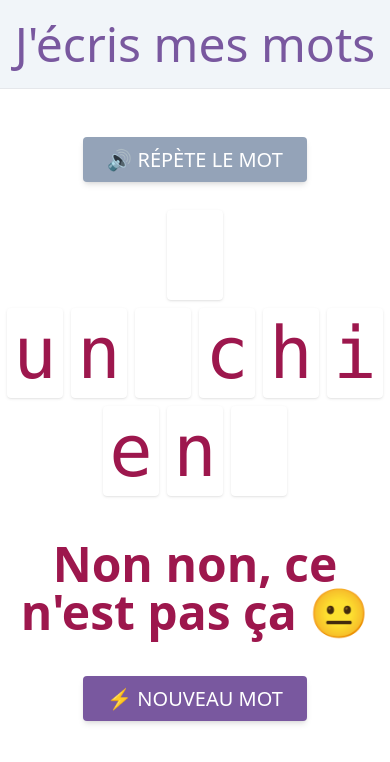
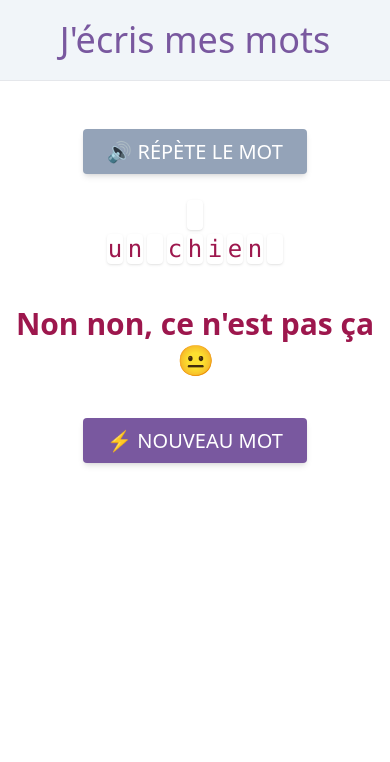
Before and after one commit to harg/egwordlist, a Next.js app: page / in a window 390 px wide. Both pictures are taken after a click on the button "✍ VÉRIFIE LE MOT". Shown: the top 762 px of the page. Built offline with nearby package versions, Linux system fonts and the light colour scheme.

Commit message:
Responsive...

```diff
--- a/pages/index.tsx
+++ b/pages/index.tsx
@@ -119,7 +119,7 @@ export default function Home() {
 
   return (
     <div className='App text-center'>
-      <h1 className="text-5xl py-5 text-purple bg-slate-100">J'écris mes mots</h1>
+      <h1 className="text-4xl py-5 text-purple bg-slate-100">J'écris mes mots</h1>
       <hr />
       <br />
       <br />
@@ -134,9 +134,9 @@ export default function Home() {
       {result === res.LOOSE ?
         <div>
           <Answer word={wordToGuess} />
-          <div className="text-5xl font-bold text-pink-800 py-10">Non non, ce n'est pas ça 😐</div>
+          <div className="text-3xl font-bold text-pink-800 py-10">Non non, ce n'est pas ça 😐</div>
         </div> : ''}
-      {result === res.WIN ? <div className="text-5xl font-bold text-purple py-10 ">Bien joué! 😊</div> : ''}
+      {result === res.WIN ? <div className="text-3  xl font-bold text-purple py-10 ">Bien joué! 😊</div> : ''}
       {result !== res.NO_RESULT ? <button className="inline-block px-6 py-2.5 bg-purple text-white font-medium text-xl leading-tight uppercase rounded shadow-md hover:bg-purple hover:shadow-lg focus:bg-purple focus:shadow-lg focus:outline-none focus:ring-0 active:bg-purple active:shadow-lg transition duration-150 ease-in-out" onClick={reloadGame}>⚡ Nouveau mot</button> : ''}
       {result == res.NO_RESULT ? <div><br /><button className="inline-block px-6 py-2.5 bg-purple text-white font-medium text-xl leading-tight uppercase rounded shadow-md hover:bg-purple hover:shadow-lg focus:bg-purple focus:shadow-lg focus:outline-none focus:ring-0 active:bg-purple active:shadow-lg transition duration-150 ease-in-out" onClick={() => submitWord()}>✍ vérifie le mot</button></div> : ''}
     </div>
@@ -170,12 +170,14 @@ function LetterInput(props: any) {
     }
   }
 
+  // text-7xl w-14
+
   return (
     <input
       ref={textInput}
       id={props.id}
       autoCapitalize="off"
-      className="font-mono shadow appearance-none border-none rounded text-purple text-7xl leading-tight focus:outline-none focus:shadow-outline w-14 p-0 m-1 text-center"
+      className="text-2xl w-4 m-0.5 sm:text-5xl sm:w-10 sm:m-1 font-mono shadow appearance-none border-none rounded text-purple leading-tight focus:outline-none focus:shadow-outline p-0 text-center"
       maxLength={1}
       // pattern='/^[a-zàâçéèêëîïôûùüÿñæœ]$/i' // not working
       type='text'
@@ -204,7 +206,7 @@ function AnswerInput(props: any) {
   return (
     <input
       autoCapitalize="off"
-      className="font-mono shadow appearance-none border-none rounded text-pink-800 text-7xl leading-tight focus:outline-none focus:shadow-outline w-14 p-0 m-1 text-center"
+      className="text-2xl w-4 m-0.5 sm:text-5xl sm:w-10 sm:m-1 font-mono shadow appearance-none border-none rounded text-pink-800 leading-tight focus:outline-none focus:shadow-outline p-0 text-center"
       maxLength={1}
       type='text'
       value={props.letter}
```
